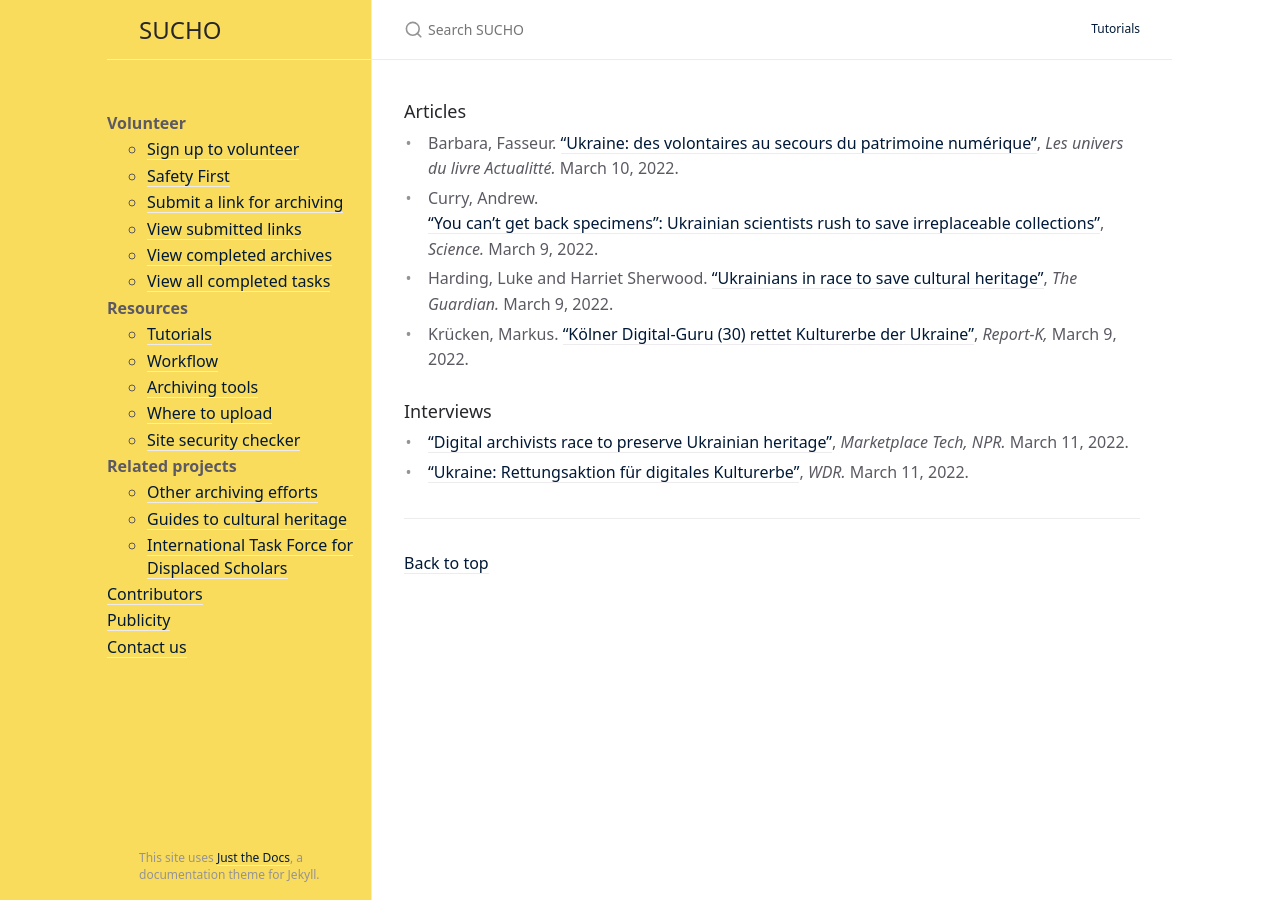
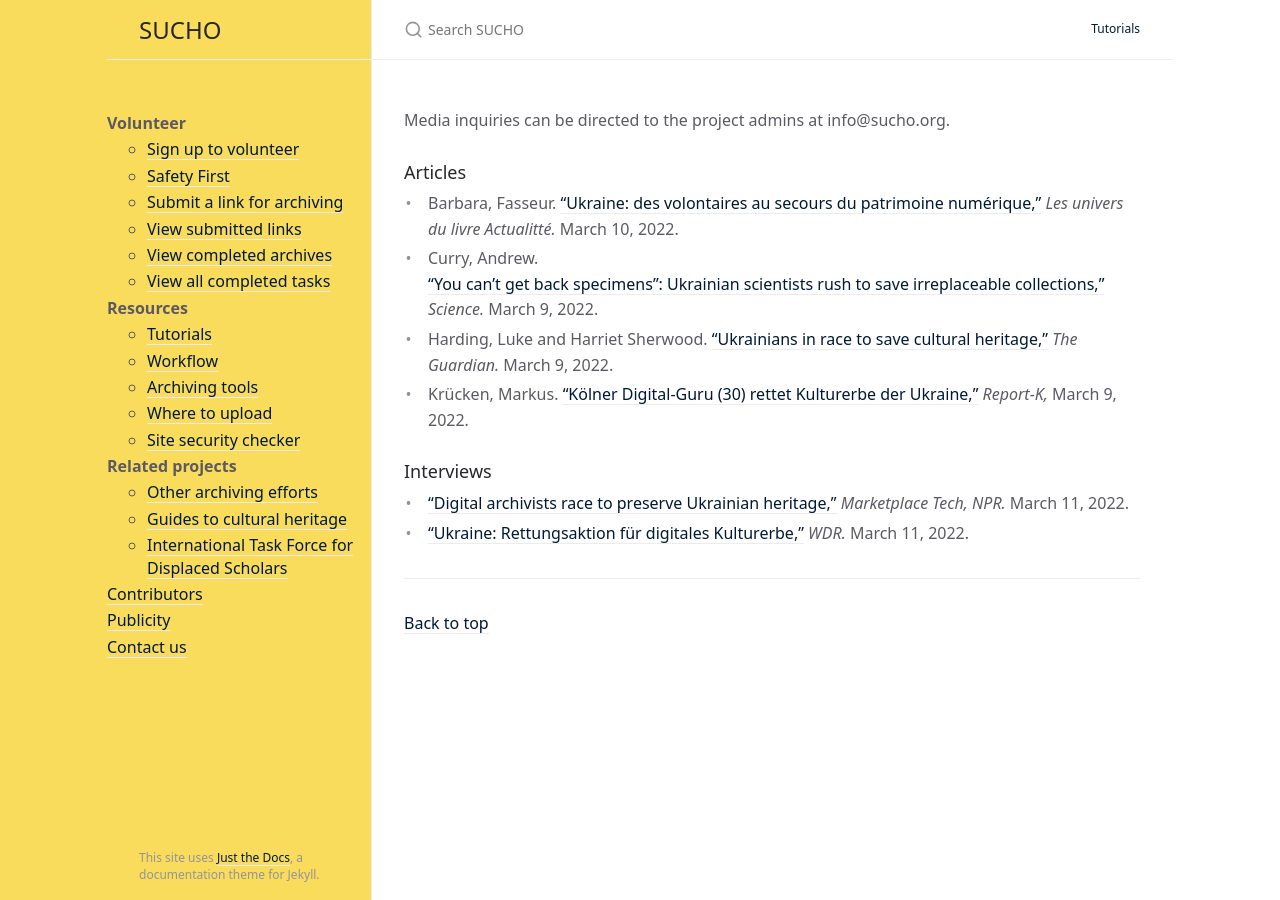
Before and after one commit to sucho-archiving/sucho-archiving.github.io, a Jekyll site: the page built from publicity.md, in a window 1280 px wide. Built offline with Jekyll 4.4.1, drawn with Linux system fonts in a browser that asks for light colours.

Commit message:
Update publicity.md

```diff
--- a/publicity.md
+++ b/publicity.md
@@ -4,13 +4,15 @@ permalink: publicity
 title: Publicity
 ---
 
+Media inquiries can be directed to the project admins at info@sucho.org.
+
+
 ### Articles
-
-- Barbara, Fasseur. ["Ukraine: des volontaires au secours du patrimoine numérique"](https://actualitte.com/article/105097/ressources/ukraine-des-volontaires-au-secours-du-patrimoine-numerique), *Les univers du livre Actualitté.* March 10, 2022.
-- Curry, Andrew. [“You can’t get back specimens”: Ukrainian scientists rush to save irreplaceable collections"](https://www.science.org/content/article/you-can-t-get-back-specimens-ukrainian-scientists-rush-save-irreplaceable-collections), *Science.* March 9, 2022.
-- Harding, Luke and Harriet Sherwood. ["Ukrainians in race to save cultural heritage"](https://www.theguardian.com/world/2022/mar/09/ukrainians-in-race-to-save-a-nations-cultural-heritage), *The Guardian.* March 9, 2022.
-- Krücken, Markus. ["Kölner Digital-Guru (30) rettet Kulturerbe der Ukraine"](https://www.report-k.de/koelner-digital-guru-30-rettet-kulturerbe-der-ukraine/), *Report-K,* March 9, 2022.
+- Barbara, Fasseur. ["Ukraine: des volontaires au secours du patrimoine numérique,"](https://actualitte.com/article/105097/ressources/ukraine-des-volontaires-au-secours-du-patrimoine-numerique) *Les univers du livre Actualitté.* March 10, 2022.
+- Curry, Andrew. [“You can’t get back specimens”: Ukrainian scientists rush to save irreplaceable collections,"](https://www.science.org/content/article/you-can-t-get-back-specimens-ukrainian-scientists-rush-save-irreplaceable-collections) *Science.* March 9, 2022.
+- Harding, Luke and Harriet Sherwood. ["Ukrainians in race to save cultural heritage,"](https://www.theguardian.com/world/2022/mar/09/ukrainians-in-race-to-save-a-nations-cultural-heritage) *The Guardian.* March 9, 2022.
+- Krücken, Markus. ["Kölner Digital-Guru (30) rettet Kulturerbe der Ukraine,"](https://www.report-k.de/koelner-digital-guru-30-rettet-kulturerbe-der-ukraine/) *Report-K,* March 9, 2022.
 
 ### Interviews
-- ["Digital archivists race to preserve Ukrainian heritage"](https://www.marketplace.org/shows/marketplace-tech/), *Marketplace Tech, NPR.* March 11, 2022.
-- ["Ukraine: Rettungsaktion für digitales Kulturerbe"](https://www1.wdr.de/mediathek/audio/wdr5/wdr5-scala-aktuelle-kultur/audio-ukraine-rettungsaktion-fuer-digitales-kulturerbe-100.html), *WDR.* March 11, 2022.
+- ["Digital archivists race to preserve Ukrainian heritage,"](https://www.marketplace.org/shows/marketplace-tech/) *Marketplace Tech, NPR.* March 11, 2022.
+- ["Ukraine: Rettungsaktion für digitales Kulturerbe,"](https://www1.wdr.de/mediathek/audio/wdr5/wdr5-scala-aktuelle-kultur/audio-ukraine-rettungsaktion-fuer-digitales-kulturerbe-100.html) *WDR.* March 11, 2022.
```
